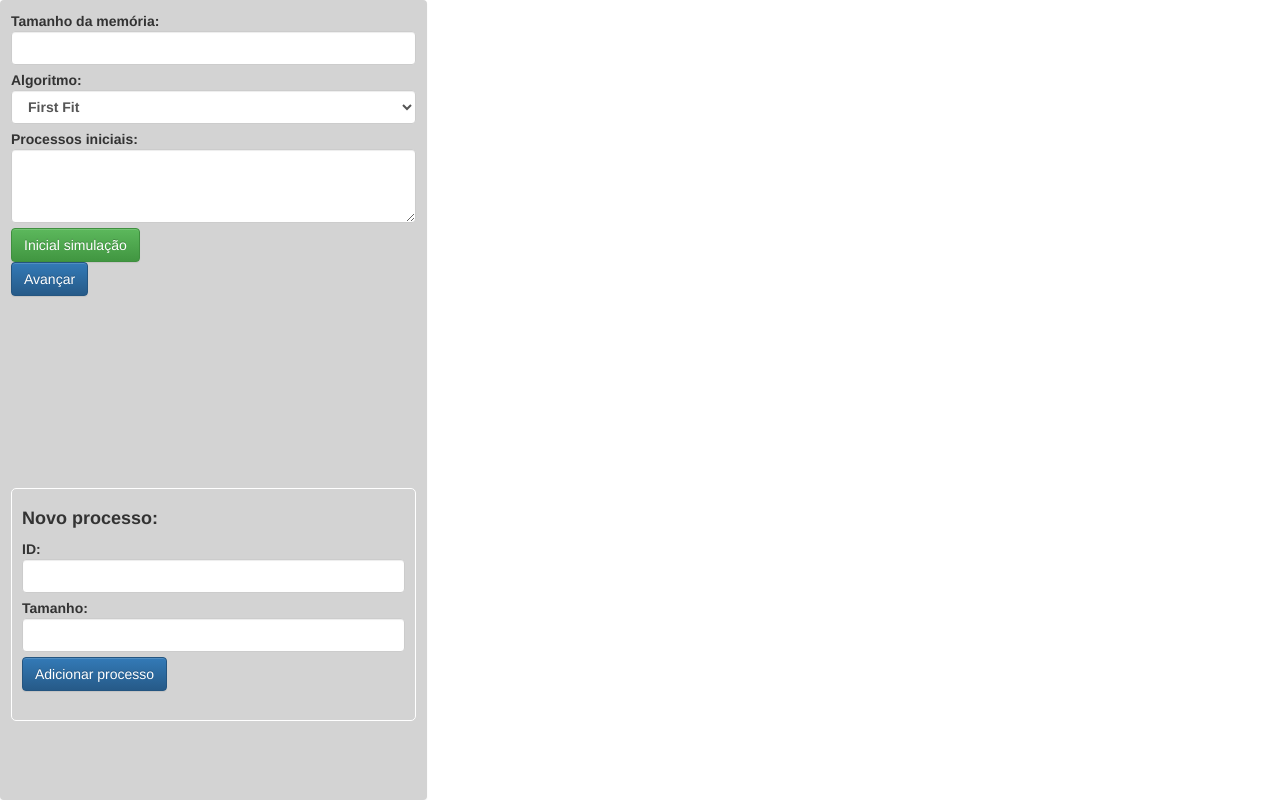
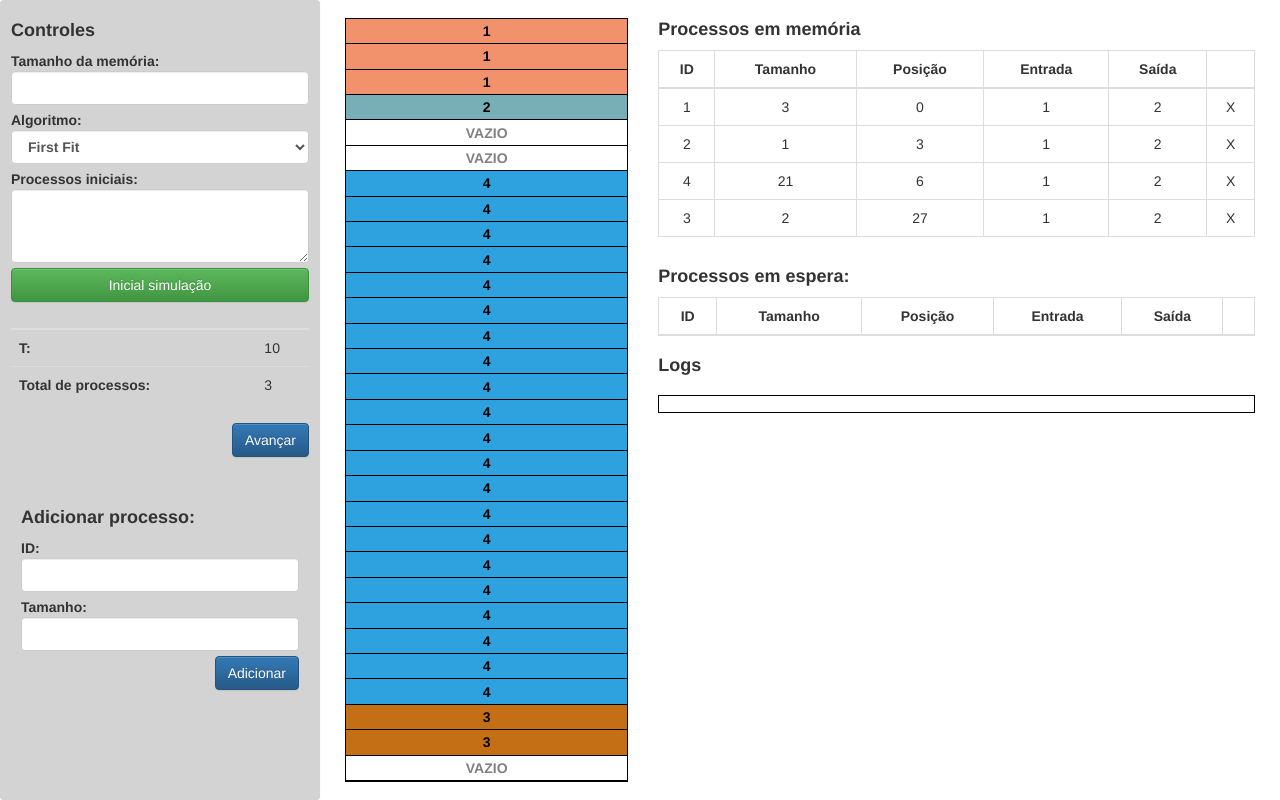
Before and after one commit to ericoSoares/memory_sim, a plain HTML site: page index.html in a window 1280 px wide. Drawn offline with nearby package versions, Linux system fonts and the light colour scheme.

Commit message:
Lots of UI changes

```diff
--- a/css/main.css
+++ b/css/main.css
@@ -3,6 +3,7 @@ html, body {
   width: 100%;
   padding: 0;
   margin: 0;
+  overflow: hidden;
 }
 
 label {
@@ -25,17 +26,86 @@ label {
 .stage {
   height: 100%;
   padding: 10px;
+}
 
+.control-table td {
+  text-align: left;
 }
 
 .settings {
   height: 60%;
 }
 
+.start-sim {
+  width: 100%;
+}
+
+.simulation-controls {
+  margin-top: 10px;
+  width: 100%;
+  text-align: right;
+}
+
 .new-job {
-  margin-top: 10px;
   padding: 10px;
   height: 30%;
-  border: 1px solid white;
   border-radius: 5px;
 }
+
+.memory-container {
+  height: 100%;
+  display: flex;
+  align-items: center;
+}
+
+.stack {
+  background-color: beige;
+  height: 98%;
+  width: 100%;
+  border: 1px solid black;
+  overflow-y: auto;
+}
+
+.stack-slot {
+  min-height: 20px;
+  font-weight: bold;
+  display: flex;
+  justify-content: center;
+  align-items: center;
+  border-bottom: 1px solid black;
+}
+
+.empty-slot {
+  background-color: white;
+  color: grey;
+}
+
+.occupied-slot {
+  background: salmon;
+  color: black;
+}
+
+.logs {
+  height: 50%;
+}
+
+.logs ul {
+  margin-top: 20px;
+  max-height: 400px;
+  overflow-y: auto;
+  padding: 8px;
+  border: 1px solid black;
+}
+
+.logs ul li {
+  list-style-type: none;
+}
+
+.job-list {
+  height: 50%;
+  overflow-y: auto;
+}
+
+td, th {
+  text-align: center;
+}
--- a/index.html
+++ b/index.html
@@ -18,8 +18,9 @@
 <body>
   <div class="container main">
     <div class="row">
-      <div class="col-xs-4 panel">
+      <div class="col-xs-4 col-md-3 panel">
         <div class="settings">
+          <h4><strong>Controles</strong></h4>
           <label>
             Tamanho da memória:
             <input class="form-control" type="number" name="mem-size">
@@ -37,11 +38,27 @@
           </label>
           <button class="btn btn-success start-sim">Inicial simulação</button>
           <div class="simulation-controls">
+            <table class="control-table table table borderless">
+              <thead>
+                <th scope="col"></th>
+                <th scope="col"></th>
+              </thead>
+              <tbody>
+                <tr>
+                  <td><strong>T:</strong></td>
+                  <td>10</td>
+                </tr>
+                <tr>
+                  <td><strong>Total de processos:</strong></td>
+                  <td>3</td>
+                </tr>
+              </tbody>
+            </table>
             <button class="next-step btn btn-primary">Avançar</button>
           </div>
         </div>
         <div class="new-job">
-          <h4><strong>Novo processo:</strong></h4>
+          <h4><strong>Adicionar processo:</strong></h4>
           <label>
             ID:
             <input type="text" class="form-control" name="job-id">
@@ -50,10 +67,54 @@
             Tamanho:
             <input type="text" class="form-control" name="job-id">
           </label>
-          <button class="btn btn-primary">Adicionar processo</button>
+          <div class="text-right"><button class="btn btn-primary">Adicionar</button></div>
         </div>
       </div>
-      <div class="col-xs-8 stage"></div>
+      <div class="col-xs-8 col-md-9 stage">
+        <div class="row">
+          <div class="col-xs-4 memory-container">
+            <div class="stack">
+            </div>
+          </div>
+          <div class="col-xs-8 logs-container">
+            <div class="job-list">
+              <h4><strong>Processos em memória</strong></h4>
+              <table class="mem-job-table table table-hover table-sm table-bordered">
+                <thead>
+                  <th scope="col">ID</th>
+                  <th scope="col">Tamanho</th>
+                  <th scope="col">Posição</th>
+                  <th scope="col">Entrada</th>
+                  <th scope="col">Saída</th>
+                  <th scope="col"></th>
+                </thead>
+                <tbody>
+                </tbody>
+              </table>
+            </div>
+            <div class="inactive-jobs">
+              <h4><strong>Processos em espera:</strong></h4>
+              <table class="inac-job-table table table-hover table-sm table-bordered">
+                <thead>
+                  <th scope="col">ID</th>
+                  <th scope="col">Tamanho</th>
+                  <th scope="col">Posição</th>
+                  <th scope="col">Entrada</th>
+                  <th scope="col">Saída</th>
+                  <th scope="col"></th>
+                </thead>
+                <tbody>
+                </tbody>
+              </table>
+            </div>
+            <div class="logs">
+              <h4><strong>Logs</strong></h4>
+              <ul>
+              </ul>
+            </div>
+          </div>
+        </div>
+      </div>
     </div>
   </div>
 
@@ -62,7 +123,7 @@
   <script>window.jQuery || document.write('<script src="js/vendor/jquery-1.11.2.min.js"><\/script>')</script>
 
   <script src="js/vendor/bootstrap.min.js"></script>
-
+  <script src="js/business.js"></script>
   <script src="js/main.js"></script>
   <script src="js/simulation.js"></script>
   <script src="js/memory.js"></script>
--- a/js/business.js
+++ b/js/business.js
@@ -0,0 +1,46 @@
+function renderMemoryStack(slots) {
+  let mem = $('.stack');
+  mem.html('');
+  let str = '';
+  let height = 100 / slots.length;
+  for(let i = 0; i < slots.length; i++) {
+    if(slots[i] == 'EMPTY') {
+      str += `
+        <div class="stack-slot empty-slot" style="height: ${height}%; background: white;">VAZIO</div>
+      `;
+    } else {
+      str += `
+        <div class="stack-slot occupied-slot" style="height: ${height}%; background: ${slots[i].color}">${slots[i].id}</div>
+      `;
+    }
+  }
+  mem.html(str);
+}
+
+function renderJobTable(jobs) {
+  let table = $('.mem-job-table tbody');
+  table.html('');
+  let str = '';
+  for(let i = 0; i < jobs.length; i++) {
+    str += `
+      <tr>
+        <td>${jobs[i].id}</td>
+        <td>${jobs[i].size}</td>
+        <td>${jobs[i].positionInMemory}</td>
+        <td>${jobs[i].startTick}</td>
+        <td>${jobs[i].duration}</td>
+        <td>X</td>
+      </tr>
+    `
+  }
+  table.html(str);
+}
+
+function updateUI(mem) {
+  renderJobTable(mem.getAllJobsInMemory());
+  renderMemoryStack(mem.slots);
+}
+
+function randomColor() {
+  return 'rgb(' + (Math.floor(Math.random() * 256)) + ',' + (Math.floor(Math.random() * 256)) + ',' + (Math.floor(Math.random() * 256)) + ')';
+}
--- a/js/job.js
+++ b/js/job.js
@@ -6,5 +6,6 @@ class Job {
     this.duration = duration;
     this.positionInMemory = position;
     this.remainingTicks = duration;
+    this.color = randomColor();
   }
 }
--- a/js/main.js
+++ b/js/main.js
@@ -1,24 +1,24 @@
+let mem = undefined;
+
 $(document).ready(() => {
-  let mem = new Memory(10);
+  mem = new Memory(30);
   let job = new Job('1', 3, 1, 2);
   let job2 = new Job('2', 1, 1, 2);
   let job3 = new Job('3', 2, 1, 2);
-  mem.storeJob(job, 2);
-  mem.storeJob(job2, 8);
-  mem.storeJob(job3, 5);
-  mem.defragmentMemory();
-  console.log(JSON.parse(JSON.stringify(mem)));
+  let job4 = new Job('4', 21, 1, 2);
+  mem.addJobByAlgorithm('BEST_FIT', job);
+  mem.addJobByAlgorithm('BEST_FIT', job2);
+  mem.addJobByAlgorithm('BEST_FIT', job3);
+  mem.addJobByAlgorithm('BEST_FIT', job4);
   mem.removeJob(job3);
-
-  console.log(JSON.parse(JSON.stringify(mem)));
   mem.addJobByAlgorithm('WORST_FIT', job3);
 
-  console.log(JSON.parse(JSON.stringify(mem)));
-  mem.defragmentMemory();
+  renderJobTable(mem.getAllJobsInMemory());
 
-  console.log(JSON.parse(JSON.stringify(mem)));
 })
 
 $('.start-sim').click(() => {
+  mem.defragmentMemory();
 
+  renderJobTable(mem.getAllJobsInMemory());
 });
--- a/js/memory.js
+++ b/js/memory.js
@@ -2,6 +2,7 @@ class Memory {
 	constructor(size) {
 		this.slots = new Array(size).fill("EMPTY");
 		this.size = size;
+		this.waitingList = [];
 	}
 
 	addJobByAlgorithm(algorithm, job) {
@@ -9,9 +10,12 @@ class Memory {
 		switch (algorithm) {
 			case 'FIRST_FIT':
 				pos = this.getFirstFitSlot(job.size);
+				console.log(pos);
 				if (pos != -1) {
 					job.positionInMemory = pos;
 					this.storeJob(job, pos);
+				} else {
+					this.waitingList.push(job);
 				}
 				break;
 			case 'BEST_FIT':
@@ -19,6 +23,8 @@ class Memory {
 				if (pos != -1) {
 					job.positionInMemory = pos;
 					this.storeJob(job, pos);
+				} else {
+					this.waitingList.push(job);
 				}
 				break;
 			case 'WORST_FIT':
@@ -26,9 +32,13 @@ class Memory {
 				if (pos != -1) {
 					job.positionInMemory = pos;
 					this.storeJob(job, pos);
+				} else {
+					this.waitingList.push(job);
 				}
 				break;
 		}
+
+		renderMemoryStack(this.slots);
 	}
 
 	getFirstFitSlot(size) {
@@ -78,6 +88,8 @@ class Memory {
 				this.storeJob(jobs[i], this.getFirstFitSlot(jobs[i].size));
 			}
 		}
+
+		renderMemoryStack(this.slots);
 	}
 
 	getAllJobsInMemory() {
@@ -103,6 +115,8 @@ class Memory {
 			else
 				return e;
 		})
+
+		renderMemoryStack(this.slots);
 	}
 
 	getAllEmptySlots() {
--- a/js/simulation.js
+++ b/js/simulation.js
@@ -2,5 +2,6 @@ class Simulation {
   constructor(memSize) {
     this.currentTick = 0;
     this.memory = new Memory(memSize);
+    this.logs = [];
   }
 }
```
